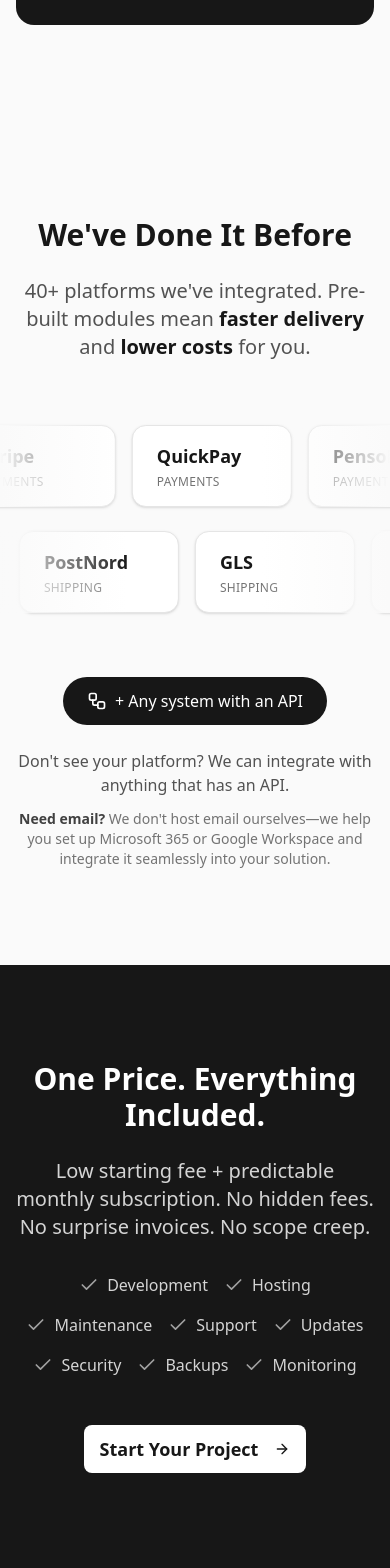
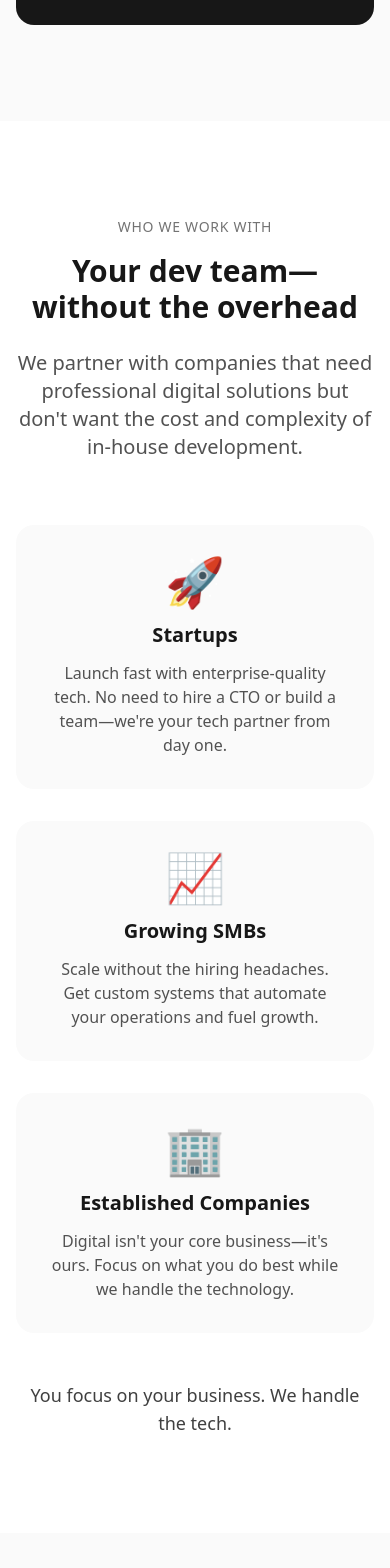
Before and after one commit to acentar/ceptiv.net, a Next.js app: page / in a window 390 px wide. Shown: the part 3700-5268 px from the top of the page. Built offline with nearby package versions, Linux system fonts and the light colour scheme; no server answers; the database is empty.

Commit message:
feat: Add target client messaging
- Footer: 'Your dev team. Without the overhead.' + 'Perfect for' box
- Homepage: New 'Who We Work With' section
- Target clients: Startups, Growing SMBs, Established Companies
- Messaging: Focus on outsourcing vs in-house development costs

```diff
--- a/src/app/page.tsx
+++ b/src/app/page.tsx
@@ -373,6 +373,86 @@ export default function Home() {
         </div>
       </section>
 
+      {/* Who We Work With */}
+      <section className="py-24 bg-white">
+        <div className="max-w-7xl mx-auto px-4 sm:px-6 lg:px-8">
+          <motion.div
+            initial={{ opacity: 0, y: 20 }}
+            whileInView={{ opacity: 1, y: 0 }}
+            transition={{ duration: 0.6 }}
+            viewport={{ once: true }}
+            className="text-center mb-16"
+          >
+            <p className="text-sm font-medium text-neutral-500 uppercase tracking-wider mb-4">
+              Who we work with
+            </p>
+            <h2 className="text-3xl lg:text-5xl font-bold text-neutral-900 mb-6">
+              Your dev team—without the overhead
+            </h2>
+            <p className="text-xl text-neutral-600 max-w-3xl mx-auto">
+              We partner with companies that need professional digital solutions
+              but don&apos;t want the cost and complexity of in-house development.
+            </p>
+          </motion.div>
+
+          <div className="grid grid-cols-1 md:grid-cols-3 gap-8">
+            <motion.div
+              initial={{ opacity: 0, y: 20 }}
+              whileInView={{ opacity: 1, y: 0 }}
+              transition={{ duration: 0.5, delay: 0.1 }}
+              viewport={{ once: true }}
+              className="text-center p-8 rounded-2xl bg-neutral-50"
+            >
+              <div className="text-5xl mb-4">🚀</div>
+              <h3 className="text-xl font-bold text-neutral-900 mb-3">Startups</h3>
+              <p className="text-neutral-600">
+                Launch fast with enterprise-quality tech. No need to hire a CTO or build a team—we&apos;re your tech partner from day one.
+              </p>
+            </motion.div>
+
+            <motion.div
+              initial={{ opacity: 0, y: 20 }}
+              whileInView={{ opacity: 1, y: 0 }}
+              transition={{ duration: 0.5, delay: 0.2 }}
+              viewport={{ once: true }}
+              className="text-center p-8 rounded-2xl bg-neutral-50"
+            >
+              <div className="text-5xl mb-4">📈</div>
+              <h3 className="text-xl font-bold text-neutral-900 mb-3">Growing SMBs</h3>
+              <p className="text-neutral-600">
+                Scale without the hiring headaches. Get custom systems that automate your operations and fuel growth.
+              </p>
+            </motion.div>
+
+            <motion.div
+              initial={{ opacity: 0, y: 20 }}
+              whileInView={{ opacity: 1, y: 0 }}
+              transition={{ duration: 0.5, delay: 0.3 }}
+              viewport={{ once: true }}
+              className="text-center p-8 rounded-2xl bg-neutral-50"
+            >
+              <div className="text-5xl mb-4">🏢</div>
+              <h3 className="text-xl font-bold text-neutral-900 mb-3">Established Companies</h3>
+              <p className="text-neutral-600">
+                Digital isn&apos;t your core business—it&apos;s ours. Focus on what you do best while we handle the technology.
+              </p>
+            </motion.div>
+          </div>
+
+          <motion.div
+            initial={{ opacity: 0, y: 20 }}
+            whileInView={{ opacity: 1, y: 0 }}
+            transition={{ duration: 0.6, delay: 0.4 }}
+            viewport={{ once: true }}
+            className="mt-12 text-center"
+          >
+            <p className="text-lg text-neutral-700 font-medium">
+              You focus on your business. We handle the tech.
+            </p>
+          </motion.div>
+        </div>
+      </section>
+
       {/* Integration Marquee */}
       <section className="py-24 bg-neutral-50 overflow-hidden">
         <div className="max-w-7xl mx-auto px-4 sm:px-6 lg:px-8">
--- a/src/components/layout/footer.tsx
+++ b/src/components/layout/footer.tsx
@@ -37,13 +37,17 @@ export function Footer() {
         <div className="max-w-7xl mx-auto px-4 sm:px-6 lg:px-8 py-20">
           <div className="grid lg:grid-cols-2 gap-12 items-center">
             <div>
+              <p className="text-sm font-medium text-neutral-500 uppercase tracking-wider mb-4">
+                For startups & growing companies
+              </p>
               <h2 className="text-4xl lg:text-5xl font-bold mb-6 leading-tight">
-                Ready to build
+                Your dev team.
                 <br />
-                <span className="text-neutral-500">something great?</span>
+                <span className="text-neutral-500">Without the overhead.</span>
               </h2>
               <p className="text-xl text-neutral-400 mb-8 max-w-lg">
-                We build from scratch. You get exactly what you need—nothing more, nothing less.
+                You focus on your business. We handle the tech. No need to hire developers—get
+                enterprise-quality solutions at a fraction of the cost.
               </p>
               <Button
                 asChild
@@ -57,18 +61,27 @@ export function Footer() {
               </Button>
             </div>
 
-            <div className="grid grid-cols-3 gap-6 text-center">
-              <div className="p-6">
-                <div className="text-4xl lg:text-5xl font-bold text-white mb-2">40+</div>
-                <div className="text-neutral-500 text-sm">Integrations</div>
+            <div className="space-y-6">
+              <div className="grid grid-cols-3 gap-4 text-center">
+                <div className="bg-neutral-800/50 rounded-xl p-5">
+                  <div className="text-3xl lg:text-4xl font-bold text-white mb-1">40+</div>
+                  <div className="text-neutral-500 text-xs">Integrations</div>
+                </div>
+                <div className="bg-neutral-800/50 rounded-xl p-5">
+                  <div className="text-3xl lg:text-4xl font-bold text-white mb-1">24h</div>
+                  <div className="text-neutral-500 text-xs">Quote Delivery</div>
+                </div>
+                <div className="bg-neutral-800/50 rounded-xl p-5">
+                  <div className="text-3xl lg:text-4xl font-bold text-white mb-1">100%</div>
+                  <div className="text-neutral-500 text-xs">Fixed Pricing</div>
+                </div>
               </div>
-              <div className="p-6">
-                <div className="text-4xl lg:text-5xl font-bold text-white mb-2">24h</div>
-                <div className="text-neutral-500 text-sm">Quote Delivery</div>
-              </div>
-              <div className="p-6">
-                <div className="text-4xl lg:text-5xl font-bold text-white mb-2">100%</div>
-                <div className="text-neutral-500 text-sm">Fixed Pricing</div>
+              <div className="bg-neutral-800/30 rounded-xl p-6 border border-neutral-700/50">
+                <p className="text-neutral-400 text-sm leading-relaxed">
+                  <span className="text-white font-medium">Perfect for:</span> Startups, SMBs, and growing companies
+                  who need professional digital solutions but don&apos;t want the cost and complexity
+                  of an in-house development team.
+                </p>
               </div>
             </div>
           </div>
```
